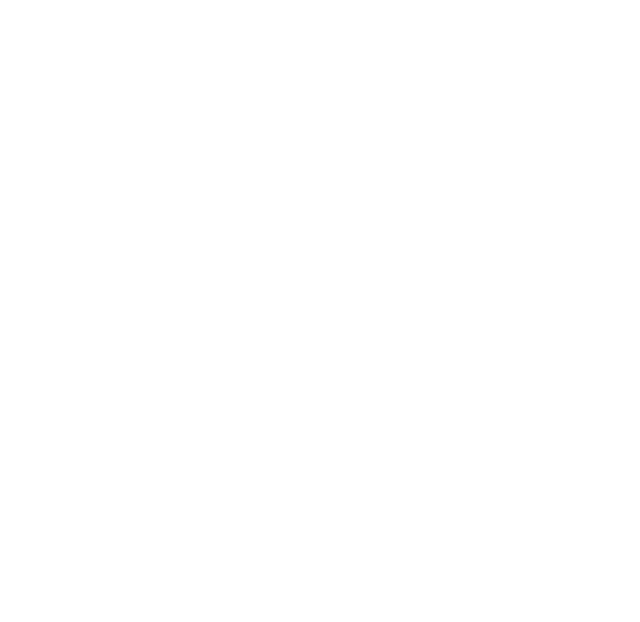
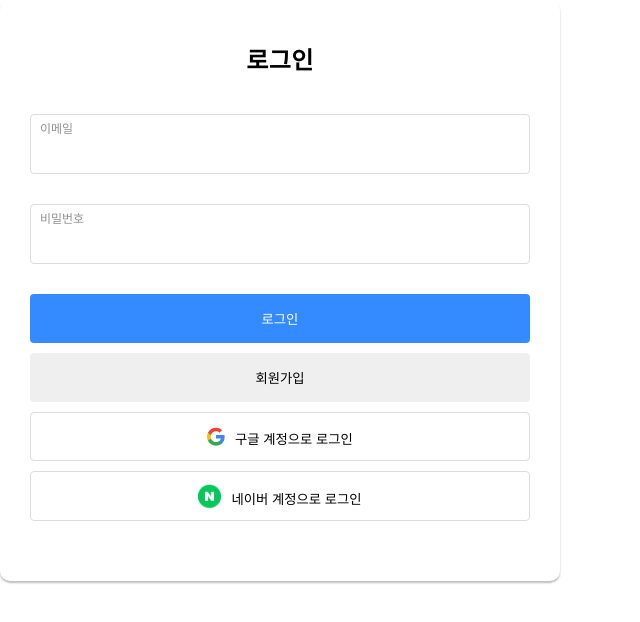
Before and after one commit to lee-sihun/DevMate, a React (Create React App) app: page /signin in a window 1280 px wide. Before the commit this address had no page. Shown: the top 622 px of the page, without its empty margins (0-640 px from the left). Built offline with nearby package versions, Linux system fonts and the light colour scheme; a web font is replaced by a local one.

Commit message:
Chore : Auth 컴포넌트 구조 수정

```diff
--- a/src/App.tsx
+++ b/src/App.tsx
@@ -2,7 +2,8 @@
 import { Routes, Route } from 'react-router-dom';
 import Test from './pages/Test';
 import Home from './pages/Home';
-import Auth from './pages/Auth';
+import SignIn from './pages/Auth/SignIn';
+import SignUp from './pages/Auth/SignUp';
 import Yunha from './pages/Yunha';
 import Sihun from './pages/Sihun';
 import { MainLayout } from './components/layout/main.styled';
@@ -12,7 +13,8 @@
   return (
     <Routes>
       <Route path="/" element={<Home />} />
-      <Route path="/auth" element={<Auth />} />
+      <Route path="/signin" element={<SignIn />} />
+      <Route path="/signup" element={<SignUp />} />
       <Route path="/test" element={<Test />} />
       <Route path="/yunha" element={<Yunha />} />
       <Route path="/sihun" element={<Sihun />} />
--- a/src/pages/Auth.tsx
+++ /dev/null
@@ -1,29 +0,0 @@
-import React from 'react';
-import { useState } from 'react';
-import styled from 'styled-components';
-import SignInForm from '../components/features/AuthForm/SignInForm';
-import SignUpForm from '../components/features/AuthForm/SignUpForm';
-
-const Wrapper = styled.div`
-  display: flex;
-  align-items: center;
-  justify-content: center;
-  height: 100vh;
-`;
-
-const Auth = () => {
-  const [isSignUpMode, setIsSignUpMode] = useState(false);
-  const toggleSignUpMode = () => setIsSignUpMode((prev) => !prev);
-
-  return (
-    <Wrapper>
-      {!isSignUpMode ? (
-        <SignInForm toggleSignUpMode={toggleSignUpMode} />
-      ) : (
-        <SignUpForm toggleSignUpMode={toggleSignUpMode} />
-      )}
-    </Wrapper>
-  );
-};
-
-export default Auth;
--- a/src/components/features/AuthForm/AuthForm.styled.ts
+++ b/src/pages/Auth/Auth.styled.ts
@@ -2,7 +2,7 @@
 
 export const Form = styled.form`
   padding: 50px 30px;
-  min-width: 500px;
+  max-width: 500px;
   border-radius: 10px;
   background: #fff;
   box-shadow: 0px 2px 2px 0px rgba(0, 0, 0, 0.25);
--- a/src/components/features/AuthForm/SignInForm.tsx
+++ b/src/pages/Auth/SignIn.tsx
@@ -1,26 +1,24 @@
 import React from 'react';
 import googleLogo from 'assets/img/social/google-logo.svg';
 import naverLogo from 'assets/img/social/naver-logo.svg';
-import { Form, Fieldset, FormBtn, SocialBtn } from './AuthForm.styled';
+import { Form, Fieldset, FormBtn, SocialBtn } from './Auth.styled';
 import { useForm, SubmitHandler } from 'react-hook-form';
-import InputField from '../../common/InputField/InputField';
+import InputField from '../../components/common/InputField/InputField';
+import { useNavigate } from 'react-router-dom';
 
 interface IFormInput {
   email: string;
   password: string;
 }
 
-interface SignInFormProps {
-  toggleSignUpMode: () => void;
-}
-
-const SignInForm = ({ toggleSignUpMode }: SignInFormProps) => {
+const SignInForm = () => {
+  const navigate = useNavigate();
   const {
     register,
     handleSubmit,
     formState: { errors },
     clearErrors,
-  } = useForm<IFormInput>({ mode: 'onBlur'});
+  } = useForm<IFormInput>({ mode: 'onBlur' });
 
   const onSubmit: SubmitHandler<IFormInput> = (data) => {
     console.log(data);
@@ -60,7 +58,7 @@
       <Fieldset>
         <legend>로그인 및 회원가입</legend>
         <FormBtn type="submit">로그인</FormBtn>
-        <FormBtn type="button" $secondary onClick={toggleSignUpMode}>
+        <FormBtn type="button" $secondary onClick={() => navigate('/signup')}>
           회원가입
         </FormBtn>
       </Fieldset>
--- a/src/components/features/AuthForm/SignUpForm.tsx
+++ b/src/pages/Auth/SignUp.tsx
@@ -1,7 +1,8 @@
 import React from 'react';
-import { Form, Fieldset, FormBtn } from './AuthForm.styled';
+import { Form, Fieldset, FormBtn } from './Auth.styled';
 import { useForm, SubmitHandler } from 'react-hook-form';
-import InputField from '../../common/InputField/InputField';
+import InputField from '../../components/common/InputField/InputField';
+import { useNavigate } from 'react-router-dom';
 
 interface IFormInput {
   email: string;
@@ -10,11 +11,8 @@
   passwordConfirm: string;
 }
 
-interface ISignUpFormProps {
-  toggleSignUpMode: () => void;
-}
-
-const SignUpForm = ({ toggleSignUpMode }: ISignUpFormProps) => {
+const SignUpForm = () => {
+  const navigate = useNavigate();
   const {
     register,
     handleSubmit,
@@ -86,7 +84,7 @@
       <Fieldset>
         <legend>로그인 및 회원가입</legend>
         <FormBtn type="submit">회원가입</FormBtn>
-        <FormBtn type="button" $secondary onClick={toggleSignUpMode}>
+        <FormBtn type="button" $secondary onClick={() => navigate('/signin')}>
           로그인
         </FormBtn>
       </Fieldset>
```
